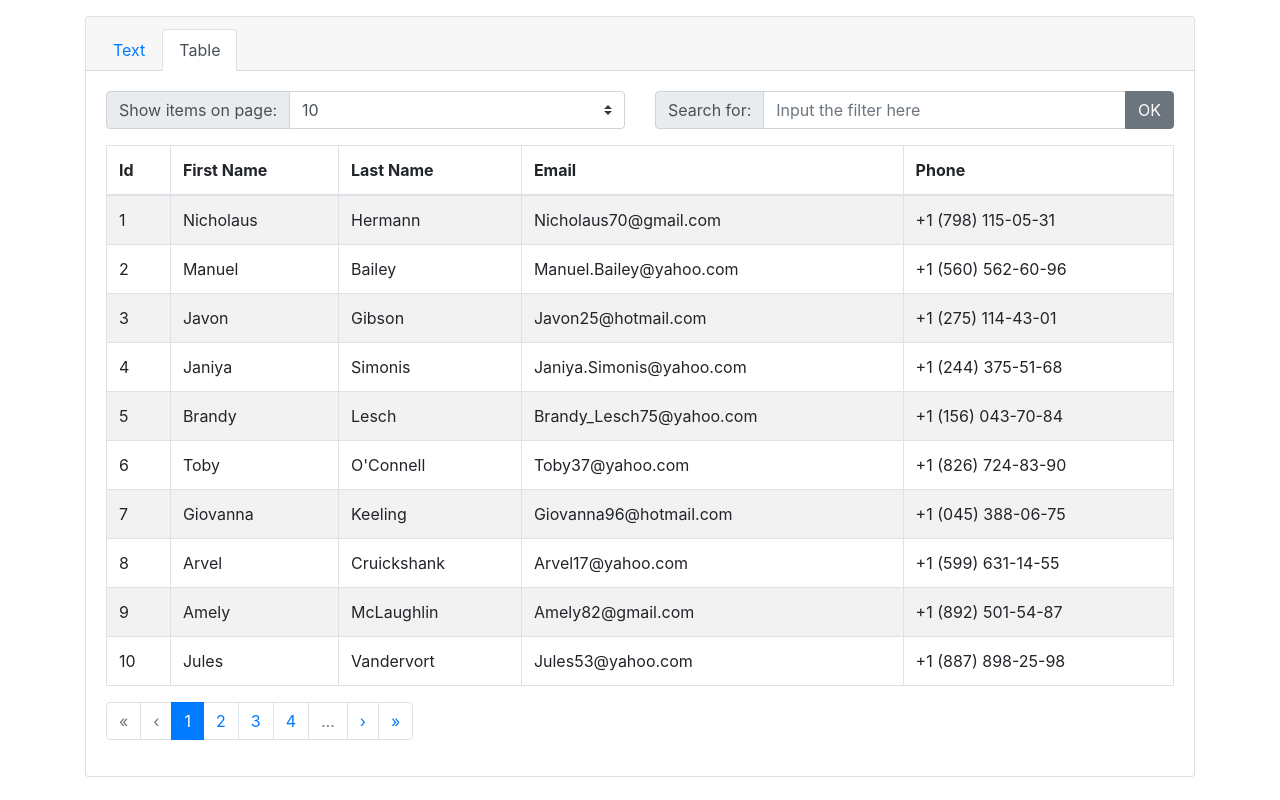
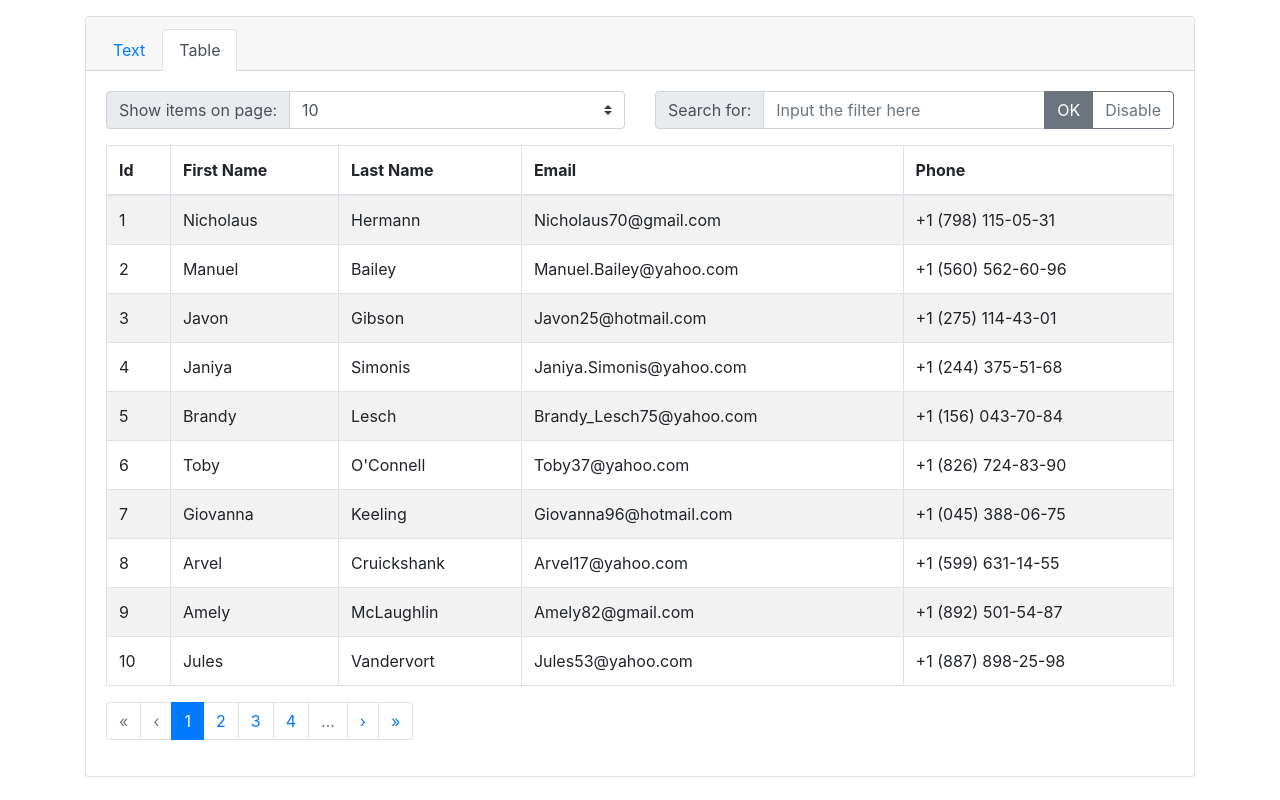
Before and after one commit to mishannn/vue-table-test, a Vue app: page / in a window 1280 px wide. Both pictures are taken after a click on the tab "Table". Built offline with nearby package versions, Linux system fonts and the light colour scheme.

Commit message:
Added disable filter button

```diff
--- a/src/components/DataTable.vue
+++ b/src/components/DataTable.vue
@@ -11,9 +11,13 @@
             <b-col md="6">
                 <b-input-group>
                     <b-input-group-text slot="prepend">Search for:</b-input-group-text>
-                    <b-input id="filter-input" v-model="filterInput" placeholder="Input the filter here" @keypress.enter="applyFilter"></b-input>
+                    <b-input id="filter-input"
+                             v-model="filterInput"
+                             placeholder="Input the filter here"
+                             @keypress.enter="applyFilter"></b-input>
                     <b-input-group-append>
                         <b-button @click="applyFilter">OK</b-button>
+                        <b-button variant="outline-secondary" @click="disableFilter">Disable</b-button>
                     </b-input-group-append>
                 </b-input-group>
             </b-col>
@@ -69,6 +73,11 @@
             applyFilter() {
                 this.filter = this.filterInput
             },
+            disableFilter() {
+                this.filterInput = ''
+                this.filter = ''
+                this.currentPage = 1
+            },
             onFiltered(data, length) {
                 this.totalRows = length
                 this.currentPage = 1
```
